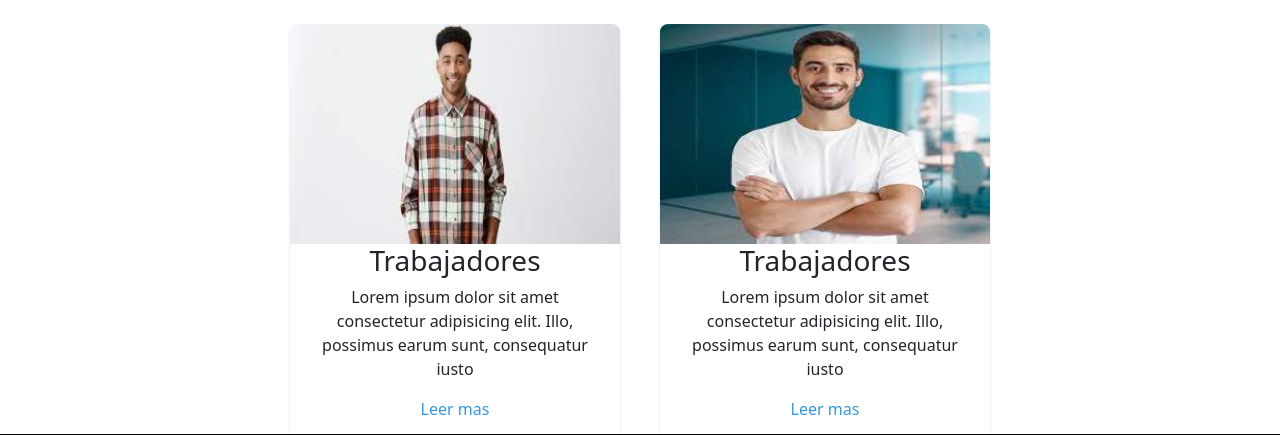
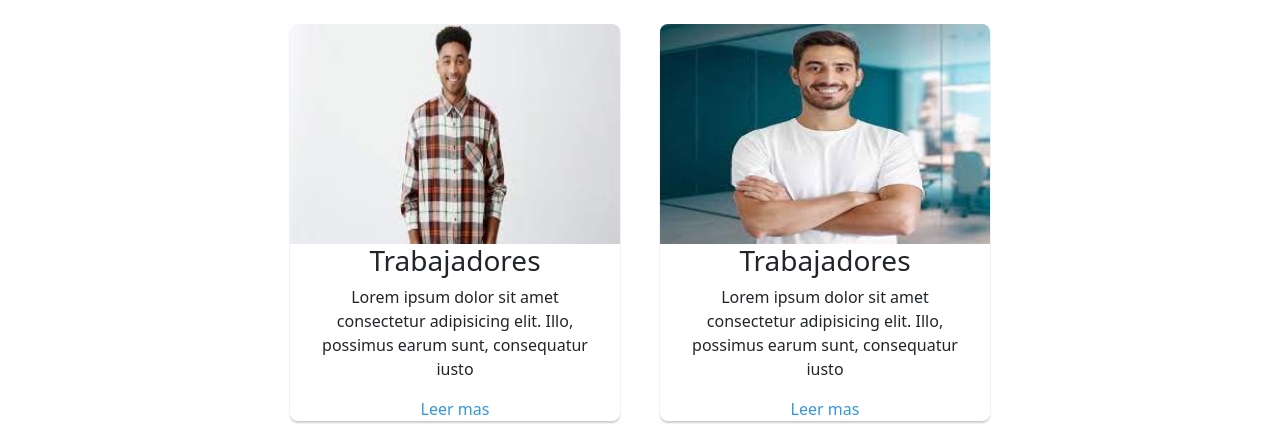
Before and after one commit to NAHUELESCUDER/coder-mates1, a plain HTML site: page pages/nosotros.html in a window 1280 px wide. Shown: the part 142-577 px from the top of the page. Drawn offline with nearby package versions, Linux system fonts and the light colour scheme; a web font is replaced by a local one.

Commit message:
arreglo el footer

```diff
--- a/estilos.scss
+++ b/estilos.scss
@@ -316,7 +316,6 @@
 .container {
     width: 100%;
     max-width: 1024px;
-    height: 430px;
     display: flex;
     flex-wrap: wrap;
     justify-content: center;
@@ -326,7 +325,6 @@
 .container {
     .cards {
         width: 330px;
-        height: 430px;
         border-radius: 8px;
         box-shadow: 0 2px 2px rgba(0, 0, 0, 0.2);
         overflow: hidden;
@@ -368,7 +366,6 @@
     }
 }
 
-
 .container {
     .cards {
         a {
@@ -384,7 +381,6 @@
     color: #ffa500;
     padding: 10px;
     text-align: center;
-
 }
 
 @mixin boton () {
```
Also changed, not shown: estilos.css, 1 other file.
